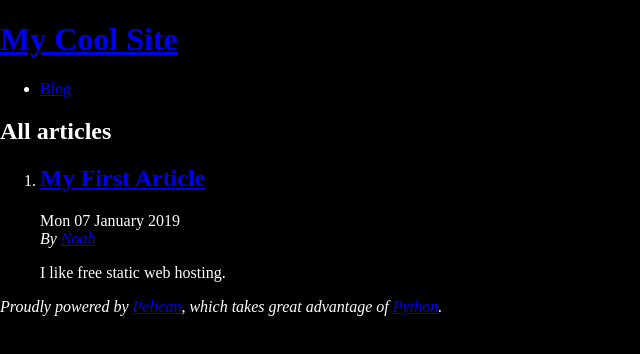
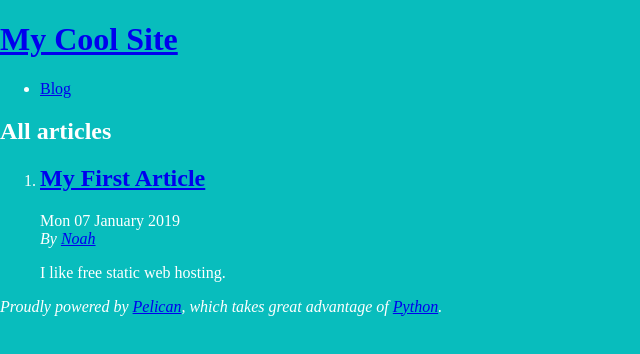
Before and after one commit to noahkryz/pelican-demo, a plain HTML site: page index.html in a window 1280 px wide. Shown: the whole page, without its empty margins (0-640 px from the left). Drawn offline with Linux system fonts and the light colour scheme; files that its build step writes are made by us from their sources.

Commit message:
Generate Pelican site

```diff
--- a/theme/style.css
+++ b/theme/style.css
@@ -2,6 +2,6 @@ html, body {
   margin: 0;
   border: 0;
   font-size: 100%;
-  background-color: #000000;
+  background-color: #08bdbd;
   color: #ffffff;
 }
```
